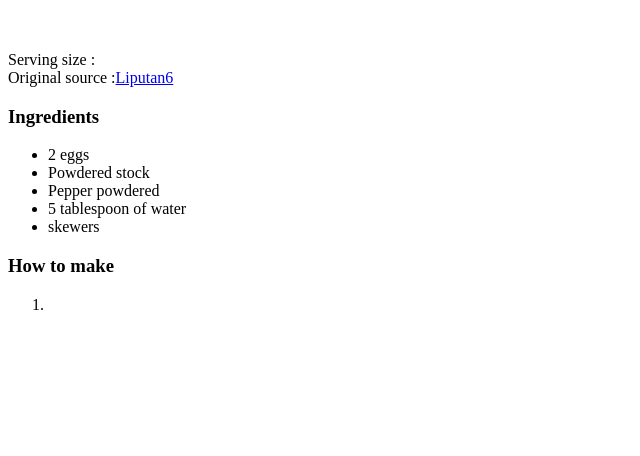
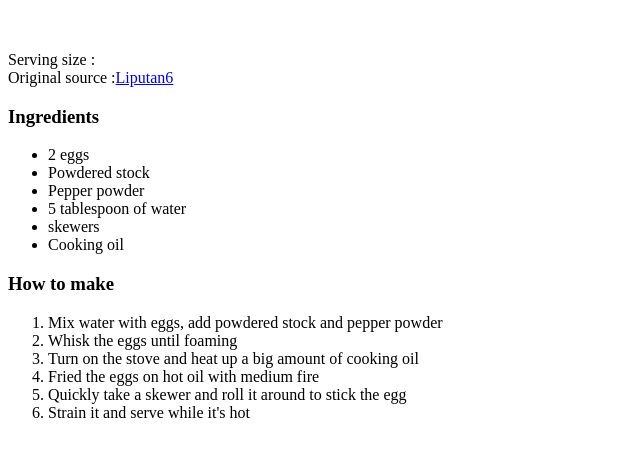
Before and after one commit to kodoknaga/odin-recipes, a plain HTML site: page recipes/telur-gulung.html in a window 1280 px wide. Shown: the part 110-566 px from the top of the page, without its empty margins (0-640 px from the left). Drawn offline with Linux system fonts and the light colour scheme.

Commit message:
Adding telur-gulung instruction and fix spelling in sosis-solo

```diff
--- a/recipes/telur-gulung.html
+++ b/recipes/telur-gulung.html
@@ -18,9 +18,10 @@
         <ul>
             <li>2 eggs</li>
             <li>Powdered stock</li>
-            <li>Pepper powdered</li>
+            <li>Pepper powder</li>
             <li>5 tablespoon of water</li>
             <li>skewers</li>
+            <li>Cooking oil</li>
         </ul>
     </div>
 
@@ -28,7 +29,12 @@
     <div>
         <h3>How to make</h3>
         <ol>
-            <li></li>
+            <li>Mix water with eggs, add powdered stock and pepper powder</li>
+            <li>Whisk the eggs until foaming</li>
+            <li>Turn on the stove and heat up a big amount of cooking oil</li>
+            <li>Fried the eggs on hot oil with medium fire</li>
+            <li>Quickly take a skewer and roll it around to stick the egg</li>
+            <li>Strain it and serve while it's hot</li>
         </ol>
     </div>
 
```
Also changed, not shown: recipes/sosis-solo.html (+1 -1 lines).
